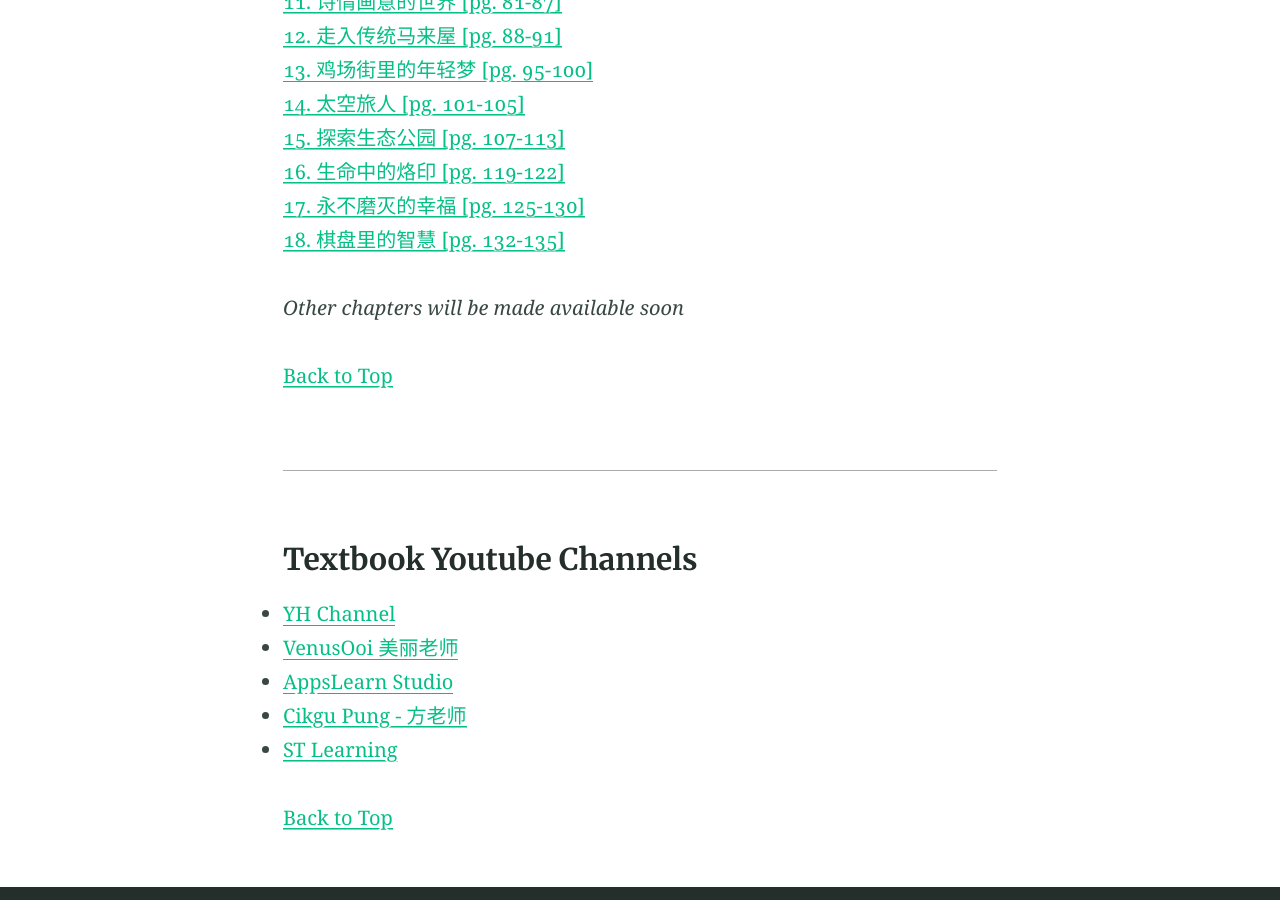
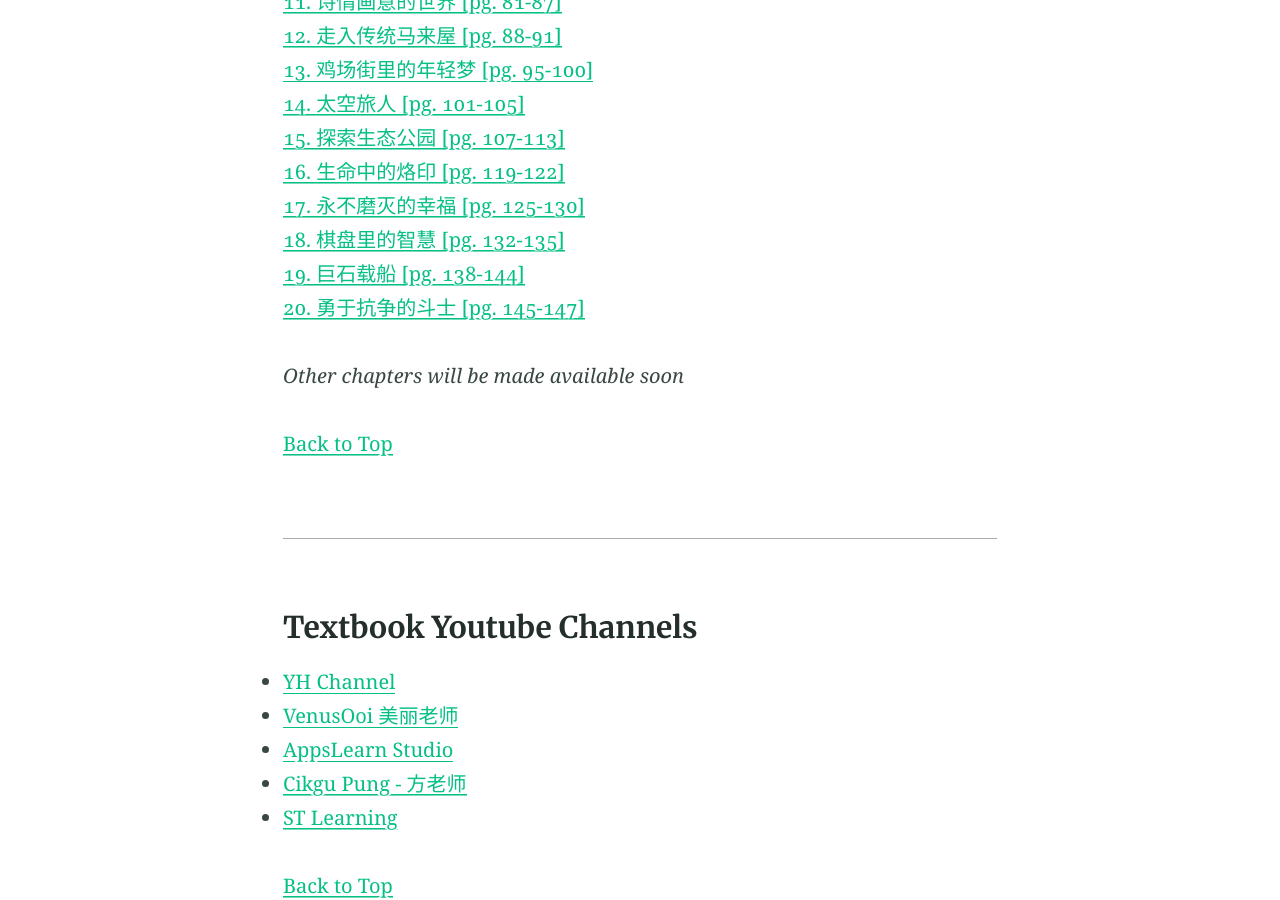
Before and after one commit to multilingual-malaysian/SRJKC_resources, a Jekyll site: the page built from year5.md, in a window 1280 px wide and 900 px high, scrolled down 2145 px. Built offline with Jekyll 4.4.1, drawn with Linux system fonts in a browser that asks for light colours.

Commit message:
Update year5.md

```diff
--- a/year5.md
+++ b/year5.md
@@ -38,7 +38,9 @@ excerpt: "Resource centre for Bahasa Cina Tahun 5 text book"
 <a href="/SRJKC_resources/doc/year5/year5_text15.pdf" target="_blank">15. 探索生态公园 [pg. 107-113]</a>\
 <a href="/SRJKC_resources/doc/year5/year5_text16.pdf" target="_blank">16. 生命中的烙印 [pg. 119-122]</a>\
 <a href="/SRJKC_resources/doc/year5/year5_text17.pdf" target="_blank">17. 永不磨灭的幸福 [pg. 125-130]</a>\
-<a href="/SRJKC_resources/doc/year5/year5_text18.pdf" target="_blank">18. 棋盘里的智慧 [pg. 132-135]</a>
+<a href="/SRJKC_resources/doc/year5/year5_text18.pdf" target="_blank">18. 棋盘里的智慧 [pg. 132-135]</a>\
+<a href="/SRJKC_resources/doc/year5/year5_text19.pdf" target="_blank">19. 巨石载船 [pg. 138-144]</a>\
+<a href="/SRJKC_resources/doc/year5/year5_text20.pdf" target="_blank">20. 勇于抗争的斗士 [pg. 145-147]</a>
 
 _Other chapters will be made available soon_
 
```
